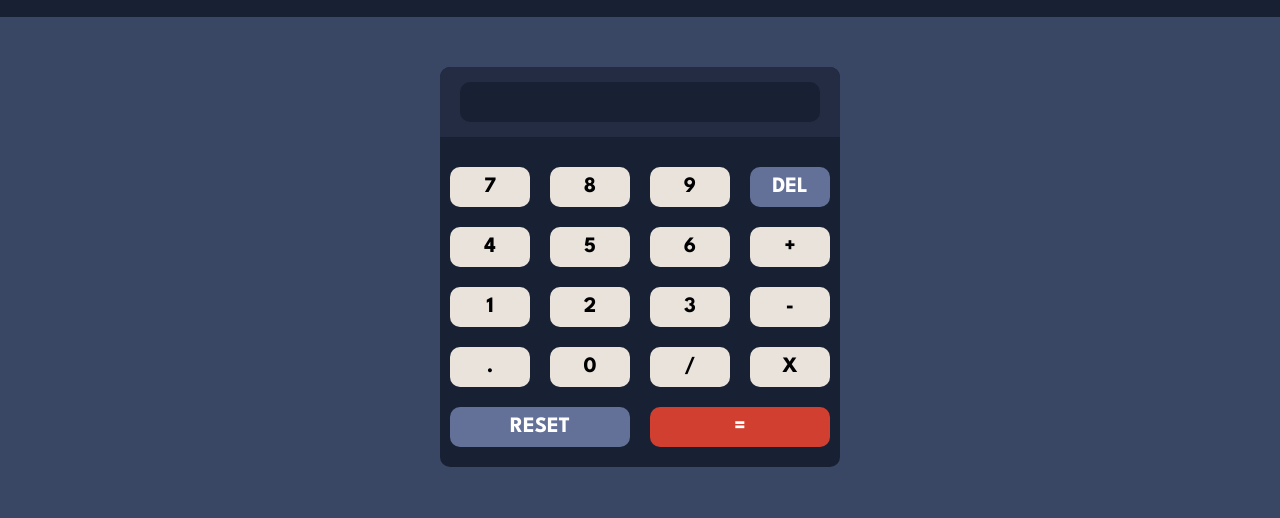
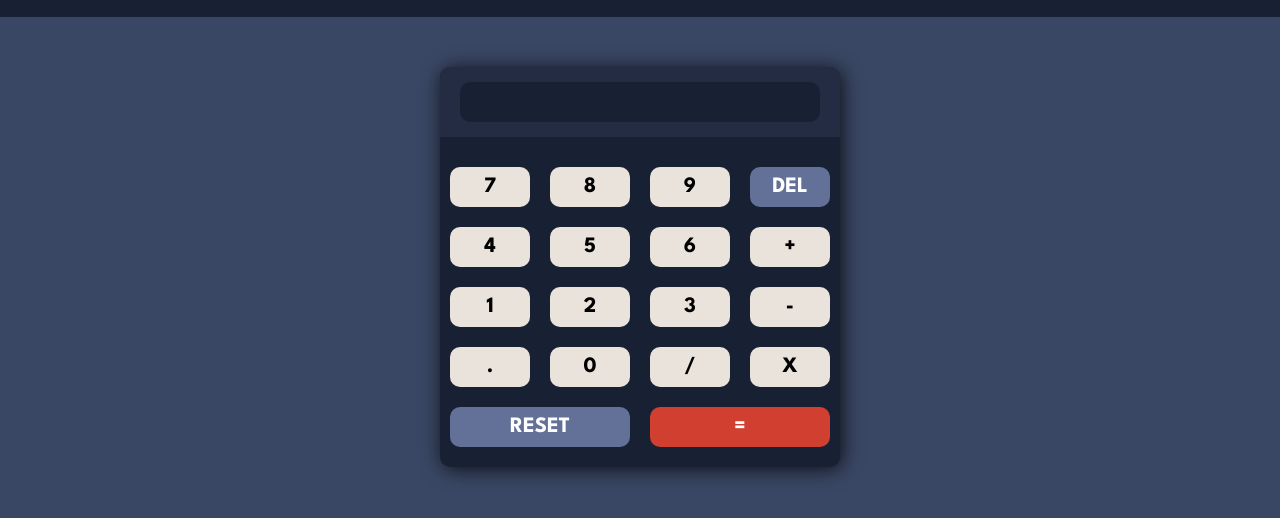
Before and after one commit to FelipePinha/Calculadora, a plain HTML site: page index.html in a window 1280 px wide. Shown: the part 52-570 px from the top of the page. Drawn offline with Linux system fonts and the light colour scheme.

Commit message:
finish css

```diff
--- a/styles/styles.css
+++ b/styles/styles.css
@@ -25,6 +25,7 @@ header > h1 {
     height: 25rem;
     border-radius: 10px;
     background-color: #182034;
+    box-shadow: 2px 2px 20px rgba(0, 0, 0, .8);
 }
 
 .output {
```
